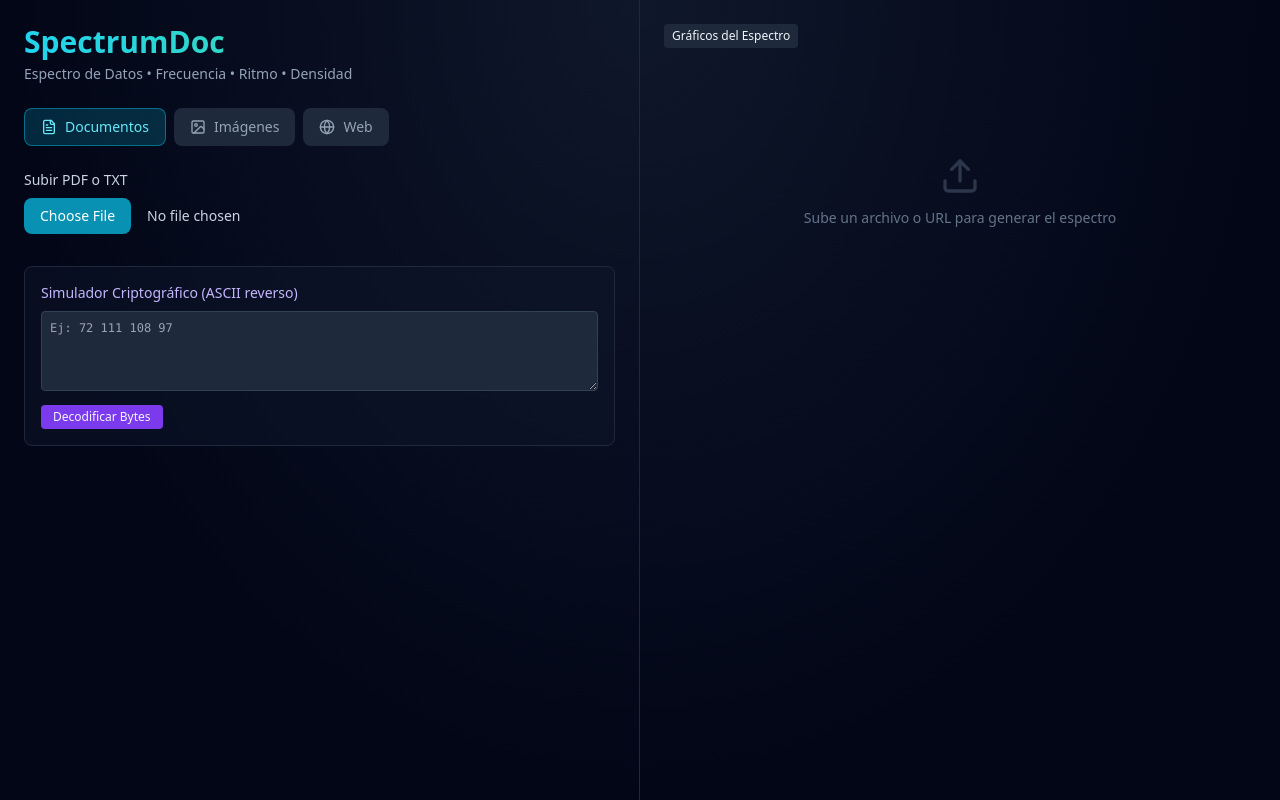
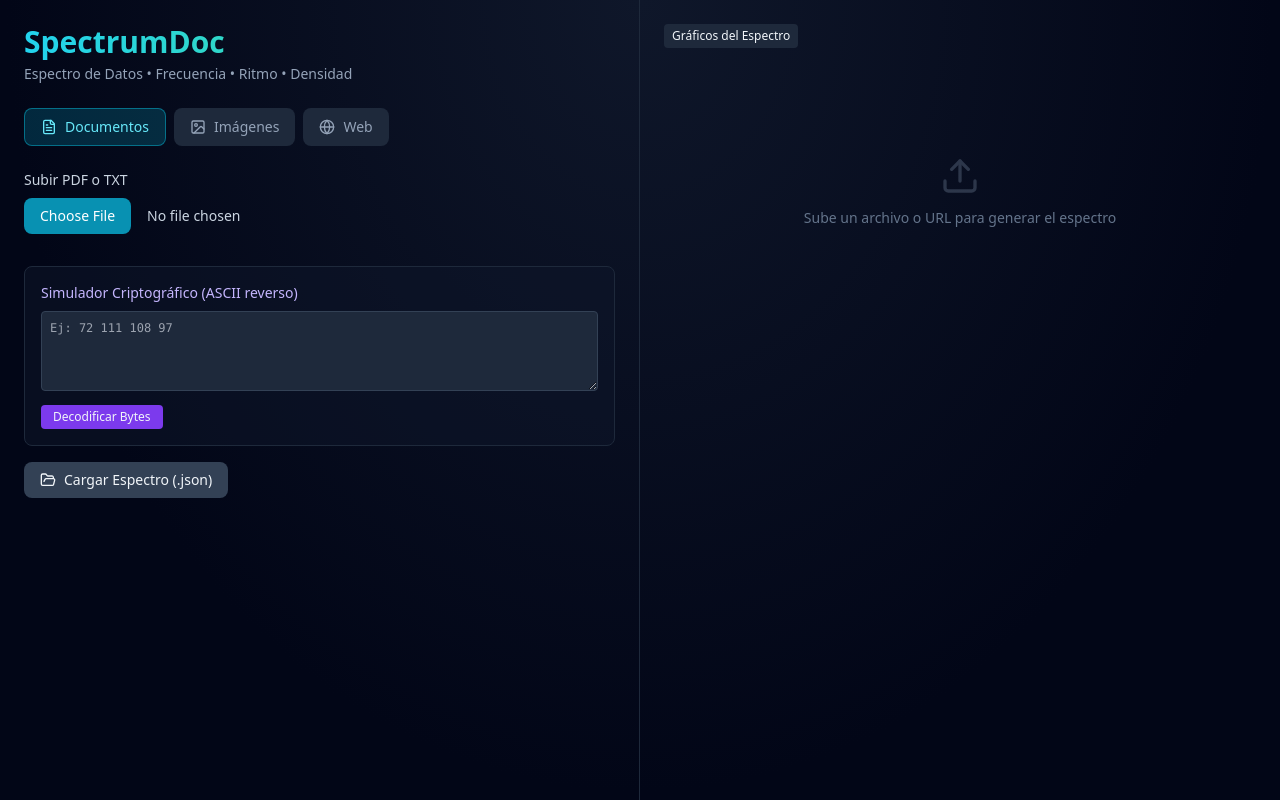
Before and after one commit to jfogpt-beep/spectrumdoc, a Next.js app: page / in a window 1280 px wide. Built offline with nearby package versions, Linux system fonts and the light colour scheme.

Commit message:
Make load spectrum button always visible

```diff
--- a/src/app/page.tsx
+++ b/src/app/page.tsx
@@ -188,6 +188,19 @@ export default function Home() {
           </button>
         </div>
 
+        {/* Cargar espectro siempre visible */}
+        <div className="mt-4">
+          <label className="flex items-center gap-2 px-4 py-2 bg-slate-700 hover:bg-slate-600 rounded-lg text-sm cursor-pointer w-fit">
+            <FolderOpen size={16} /> Cargar Espectro (.json)
+            <input
+              type="file"
+              accept=".json"
+              className="hidden"
+              onChange={(e) => e.target.files?.[0] && loadSpectrum(e.target.files[0])}
+            />
+          </label>
+        </div>
+
         {loading && (
           <div className="mt-6 flex items-center gap-2 text-cyan-400">
             <Loader2 className="animate-spin" size={18} />
```
